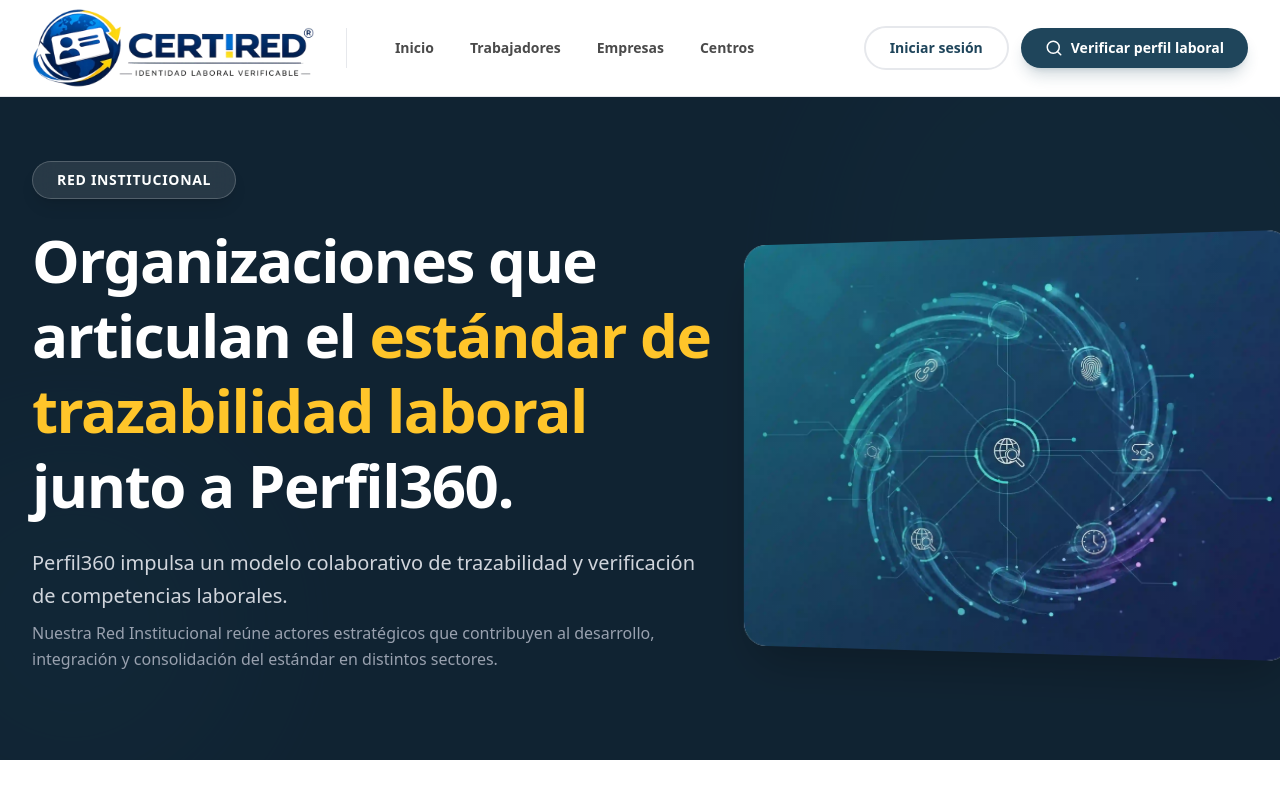
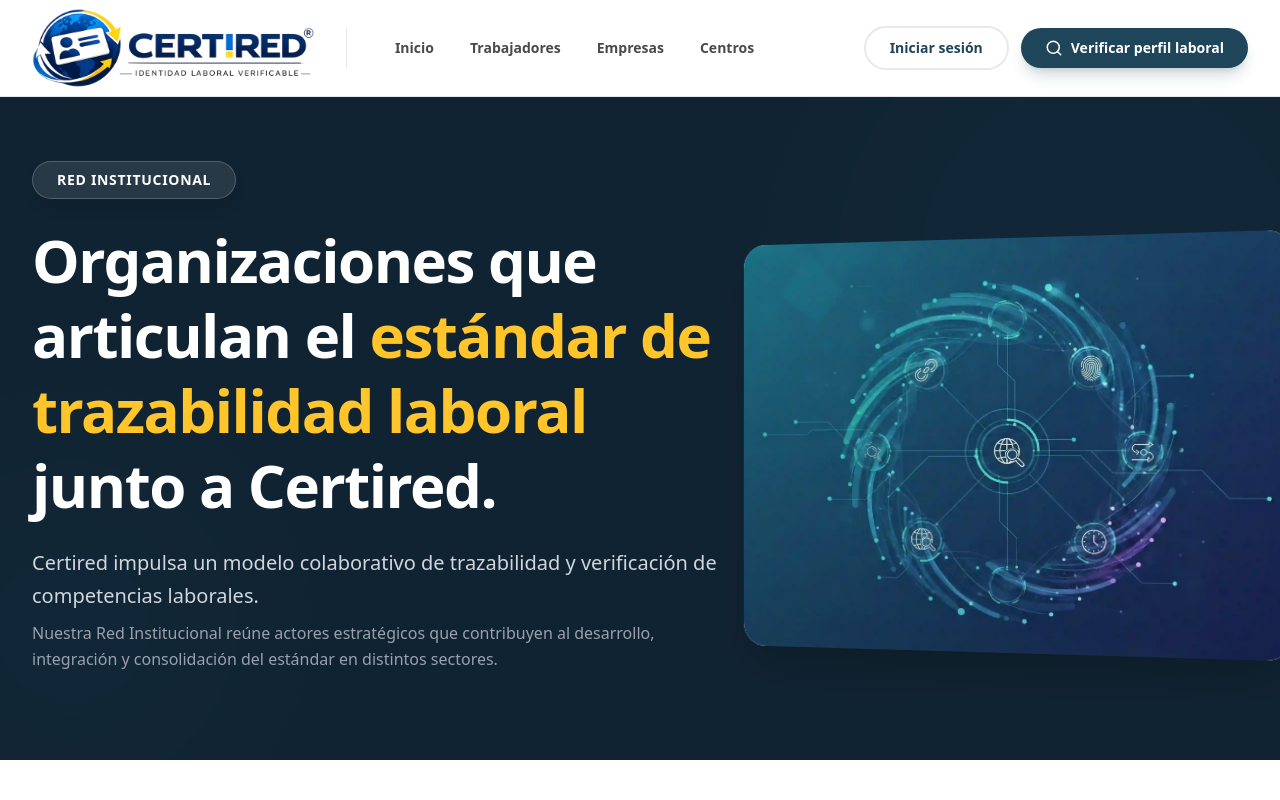
Before and after one commit to lbozzolo/perfil-360, a Next.js app: page /red-institucional in a window 1280 px wide. Shown: the top 800 px of the page. Built offline with nearby package versions, Linux system fonts and the light colour scheme; no server answers.

Commit message:
Update centro-de-recursos and red-institucional pages

```diff
--- a/src/app/centro-de-recursos/page.tsx
+++ b/src/app/centro-de-recursos/page.tsx
@@ -266,10 +266,10 @@
                 <p className="text-gray-500 mt-2">
                   En caso de necesitar nuevamente el acceso, puede solicitarlo escribiendo a{" "}
                   <a
-                    href="mailto:soporte@perfil360.com.ar"
+                    href="mailto:soporte@certired.com.ar"
                     className="text-360-yellow underline hover:text-white transition-colors"
                   >
-                    soporte@perfil360.com.ar
+                    soporte@certired.com.ar
                   </a>
                 </p>
               </div>
--- a/src/app/red-institucional/page.tsx
+++ b/src/app/red-institucional/page.tsx
@@ -23,10 +23,10 @@
                   Red Institucional
                 </div>
                 <h1 className="text-4xl md:text-5xl lg:text-6xl font-bold mb-6 leading-tight tracking-tight">
-                  Organizaciones que articulan el <span className="text-360-yellow">estándar de trazabilidad laboral</span> junto a Perfil360.
+                  Organizaciones que articulan el <span className="text-360-yellow">estándar de trazabilidad laboral</span> junto a Certired.
                 </h1>
                 <p className="text-lg md:text-xl text-gray-300 font-medium leading-relaxed mb-2">
-                  Perfil360 impulsa un modelo colaborativo de trazabilidad y verificación de competencias laborales.
+                  Certired impulsa un modelo colaborativo de trazabilidad y verificación de competencias laborales.
                 </p>
                 <p className="text-base text-gray-400 max-w-2xl leading-relaxed mb-2">
                   Nuestra Red Institucional reúne actores estratégicos que contribuyen al desarrollo, integración y consolidación del estándar en distintos sectores.
```
